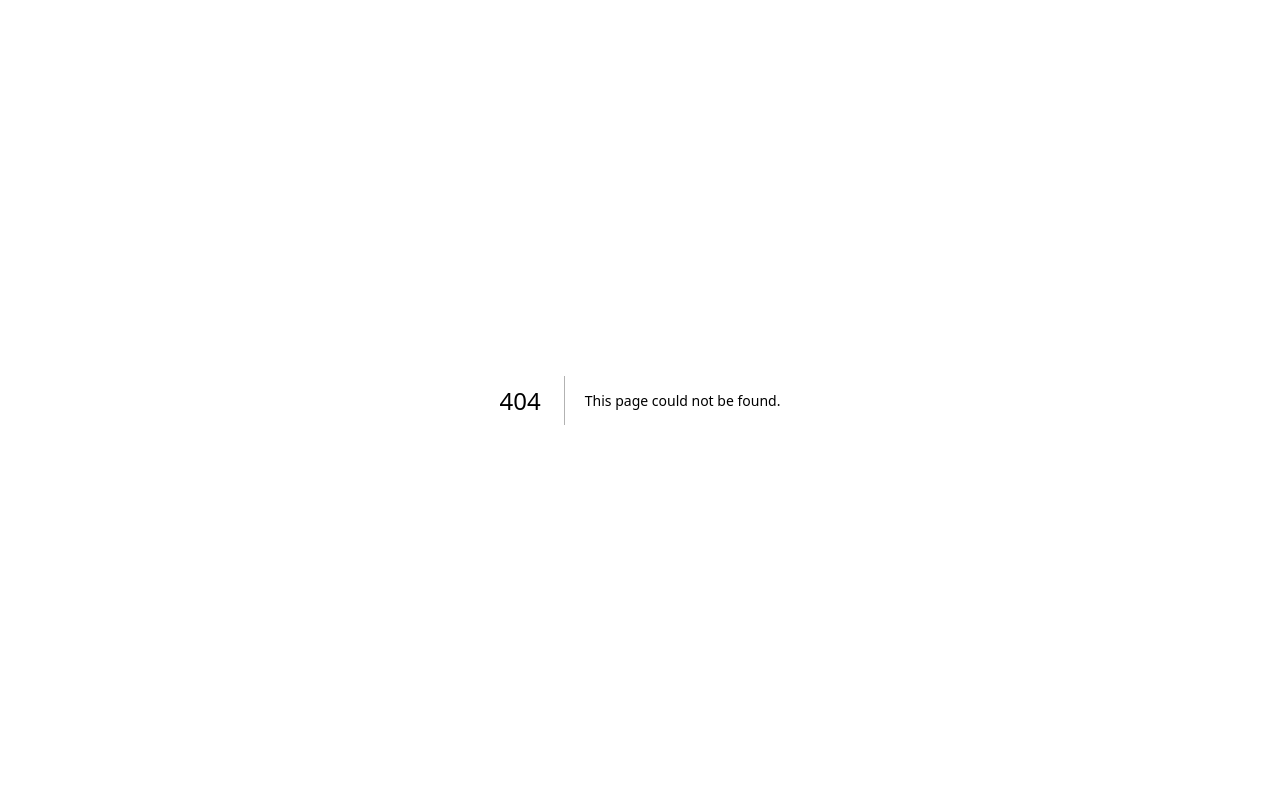
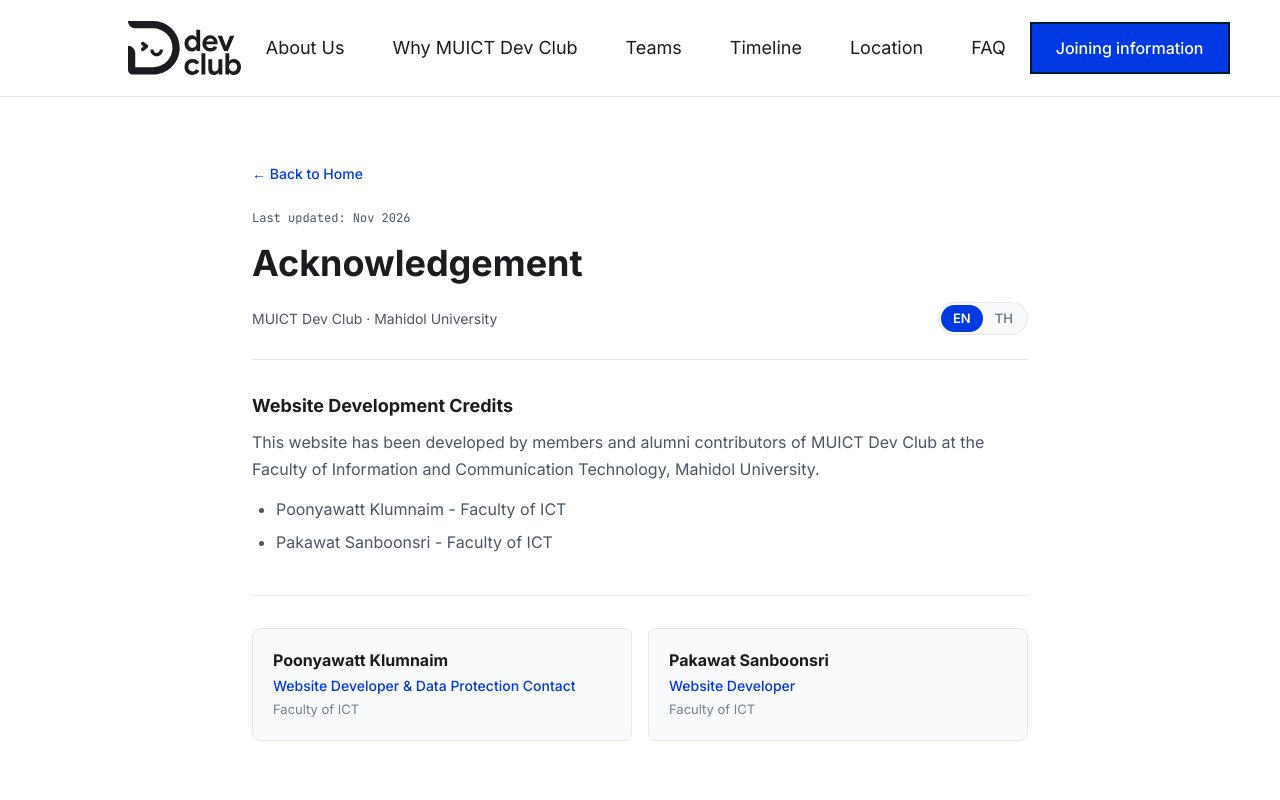
Before and after one commit to SXTIER/dev-club-redesign-2026, a Next.js app: page /acknowledgement in a window 1280 px wide. Before the commit this address had no page. Shown: the top 800 px of the page. Built offline with nearby package versions, Linux system fonts and the light colour scheme.

Commit message:
feat(user): add bilingual EN/TH Privacy Policy, Terms of Use, and Acknowledgement pages

```diff
--- /dev/null
+++ b/src/app/acknowledgement/page.tsx
@@ -0,0 +1,15 @@
+import { LegalDocumentView } from "@/components/legal/LegalDocumentView";
+import { PublicFooter } from "@/components/public/PublicFooter";
+import { PublicNavbar } from "@/components/public/PublicNavbar";
+
+export default function AcknowledgementPage() {
+  return (
+    <div className="min-h-screen flex flex-col bg-surface text-ink">
+      <PublicNavbar />
+      <main id="main-content" className="flex-1">
+        <LegalDocumentView documentKey="acknowledgement" />
+      </main>
+      <PublicFooter />
+    </div>
+  );
+}
--- /dev/null
+++ b/src/app/privacy-policy/page.tsx
@@ -0,0 +1,15 @@
+import { LegalDocumentView } from "@/components/legal/LegalDocumentView";
+import { PublicFooter } from "@/components/public/PublicFooter";
+import { PublicNavbar } from "@/components/public/PublicNavbar";
+
+export default function PrivacyPolicyPage() {
+  return (
+    <div className="min-h-screen flex flex-col bg-surface text-ink">
+      <PublicNavbar />
+      <main id="main-content" className="flex-1">
+        <LegalDocumentView documentKey="privacyPolicy" />
+      </main>
+      <PublicFooter />
+    </div>
+  );
+}
--- /dev/null
+++ b/src/app/terms-of-use/page.tsx
@@ -0,0 +1,15 @@
+import { LegalDocumentView } from "@/components/legal/LegalDocumentView";
+import { PublicFooter } from "@/components/public/PublicFooter";
+import { PublicNavbar } from "@/components/public/PublicNavbar";
+
+export default function TermsOfUsePage() {
+  return (
+    <div className="min-h-screen flex flex-col bg-surface text-ink">
+      <PublicNavbar />
+      <main id="main-content" className="flex-1">
+        <LegalDocumentView documentKey="termsOfUse" />
+      </main>
+      <PublicFooter />
+    </div>
+  );
+}
--- /dev/null
+++ b/src/components/legal/LegalDocumentView.tsx
@@ -0,0 +1,146 @@
+"use client";
+
+import { useState } from "react";
+import Link from "next/link";
+import { useAppData } from "@/context/AppDataContext";
+
+export type LegalDocumentKey =
+  | "privacyPolicy"
+  | "termsOfUse"
+  | "acknowledgement";
+
+export interface LegalDocumentViewProps {
+  documentKey: LegalDocumentKey;
+}
+
+export function LegalDocumentView({ documentKey }: LegalDocumentViewProps) {
+  const { legal } = useAppData();
+  const [lang, setLang] = useState<"en" | "th">("en");
+
+  const doc = legal[documentKey][lang];
+  const credits =
+    documentKey === "acknowledgement" ? legal.acknowledgement.credits : null;
+  const bodyLeading = lang === "th" ? "leading-[1.8]" : "leading-[1.65]";
+
+  return (
+    <div className="w-full bg-white py-10 sm:py-16">
+      <div className="mx-auto w-full max-w-[840px] px-5 sm:px-8">
+        <div className="mb-6">
+          <Link
+            href="/"
+            className="inline-flex items-center text-[14px] font-medium leading-[1.55] text-[#0038E1] hover:underline underline-offset-4 focus-visible:outline-2 focus-visible:outline-offset-4 focus-visible:outline-[#0038E1]"
+          >
+            {legal.backToHomeLabel}
+          </Link>
+        </div>
+
+        <article lang={lang} className="min-w-0">
+          <header className="mb-8 border-b border-[#E2E8F0] pb-6">
+            <p className="mb-3 font-mono text-[12px] leading-[1.55] text-[#4A5565]">
+              {doc.lastUpdated}
+            </p>
+            <h1 className="text-[28px] sm:text-[36px] font-bold leading-[1.3] text-[#1C1B1F] [overflow-wrap:anywhere]">
+              {doc.title}
+            </h1>
+
+            <div className="mt-4 flex flex-wrap items-center justify-between gap-4">
+              <p className="text-[14px] leading-[1.55] text-[#4A5565] [overflow-wrap:anywhere]">
+                {doc.subtitle}
+              </p>
+
+              <div
+                role="group"
+                aria-label="Language switch"
+                className="inline-flex shrink-0 items-center rounded-full border border-[#E2E8F0] bg-[#F8FAFC] p-0.5"
+              >
+                <button
+                  type="button"
+                  aria-pressed={lang === "en"}
+                  onClick={() => setLang("en")}
+                  className={`rounded-full px-3 py-1 text-[13px] font-semibold leading-[1.4] transition-colors cursor-pointer focus-visible:outline-2 focus-visible:outline-offset-2 focus-visible:outline-[#0038E1] ${
+                    lang === "en"
+                      ? "bg-[#0038E1] text-white"
+                      : "text-[#757E91] hover:text-[#1C1B1F]"
+                  }`}
+                >
+                  EN
+                </button>
+                <button
+                  type="button"
+                  aria-pressed={lang === "th"}
+                  onClick={() => setLang("th")}
+                  className={`rounded-full px-3 py-1 text-[13px] font-semibold leading-[1.4] transition-colors cursor-pointer focus-visible:outline-2 focus-visible:outline-offset-2 focus-visible:outline-[#0038E1] ${
+                    lang === "th"
+                      ? "bg-[#0038E1] text-white"
+                      : "text-[#757E91] hover:text-[#1C1B1F]"
+                  }`}
+                >
+                  TH
+                </button>
+              </div>
+            </div>
+          </header>
+
+          <div className="space-y-6">
+            {doc.sections.map((section, sectionIndex) => (
+              <section
+                key={`${lang}-${sectionIndex}-${section.heading}`}
+                className="min-w-0 space-y-2.5"
+              >
+                <h2 className="text-[18px] font-bold leading-[1.55] text-[#1C1B1F] [overflow-wrap:anywhere]">
+                  {section.heading}
+                </h2>
+                {section.paragraphs.map((paragraph, paragraphIndex) => (
+                  <p
+                    key={paragraphIndex}
+                    className={`text-[15px] sm:text-[16px] ${bodyLeading} text-[#4A5565] [overflow-wrap:anywhere]`}
+                  >
+                    {paragraph}
+                  </p>
+                ))}
+                {section.bullets && section.bullets.length > 0 ? (
+                  <ul className="list-disc space-y-1.5 pl-6 pt-1">
+                    {section.bullets.map((bullet, bulletIndex) => (
+                      <li
+                        key={bulletIndex}
+                        className={`text-[15px] sm:text-[16px] ${bodyLeading} text-[#4A5565] [overflow-wrap:anywhere]`}
+                      >
+                        {bullet}
+                      </li>
+                    ))}
+                  </ul>
+                ) : null}
+              </section>
+            ))}
+          </div>
+
+          {credits && credits.length > 0 ? (
+            <section
+              aria-label="Developer and committee credits"
+              className="mt-10 border-t border-[#E2E8F0] pt-8"
+            >
+              <div className="grid grid-cols-1 gap-4 sm:grid-cols-2">
+                {credits.map((credit, creditIndex) => (
+                  <div
+                    key={`${creditIndex}-${credit.name}`}
+                    className="min-w-0 rounded-lg border border-[#E2E8F0] bg-[#F8FAFC] p-5"
+                  >
+                    <p className="text-[16px] font-bold leading-[1.4] text-[#1C1B1F] [overflow-wrap:anywhere]">
+                      {credit.name}
+                    </p>
+                    <p className="mt-1 text-[14px] font-medium leading-[1.5] text-[#0038E1] [overflow-wrap:anywhere]">
+                      {credit.role}
+                    </p>
+                    <p className="mt-1 text-[13px] leading-[1.5] text-[#757E91] [overflow-wrap:anywhere]">
+                      {credit.affiliation}
+                    </p>
+                  </div>
+                ))}
+              </div>
+            </section>
+          ) : null}
+        </article>
+      </div>
+    </div>
+  );
+}
```
Also changed, not shown: 1 other file (tests, documents, lock files or other folders).
